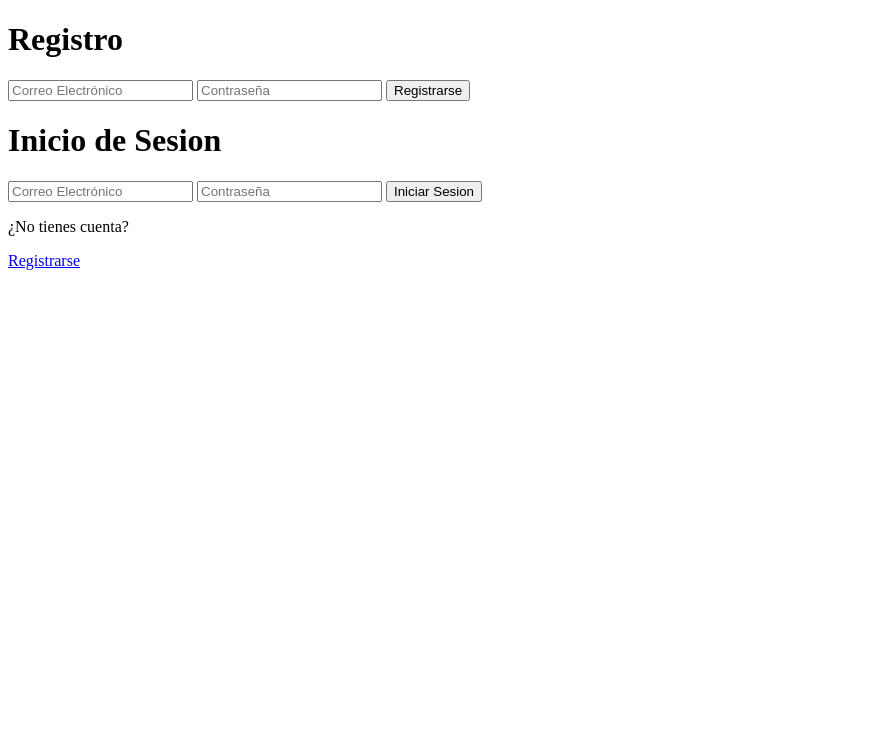
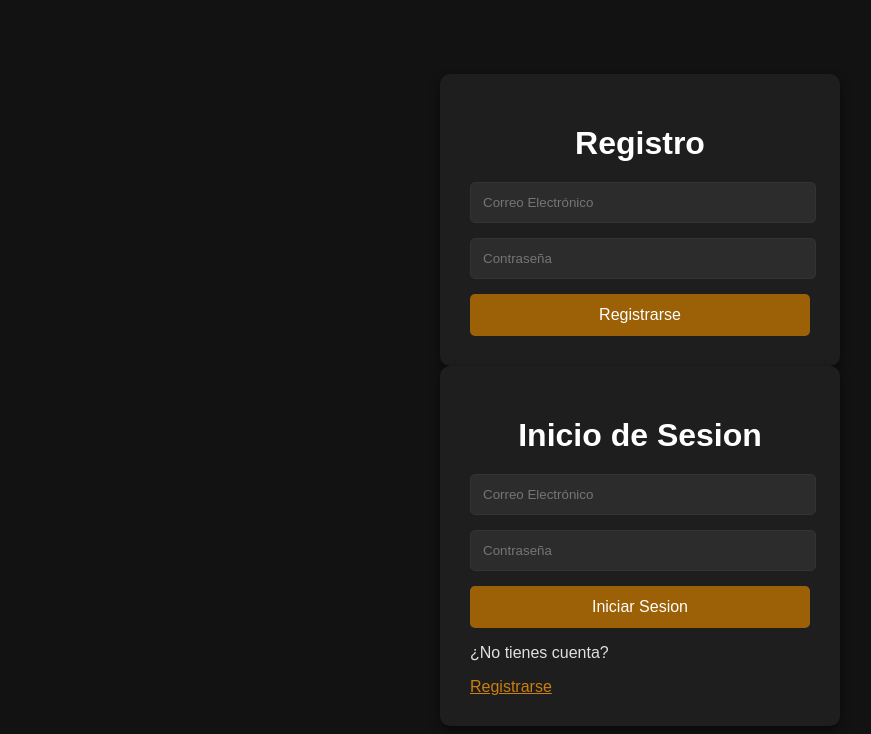
Before and after one commit to FernandoAMoyano/user_auth_express, a website: page public/index.html in a window 1280 px wide. Shown: the whole page, without its empty margins (0-871 px from the left). Drawn offline with Linux system fonts and the light colour scheme.

Commit message:
styles.css

```diff
--- a/public/index.html
+++ b/public/index.html
@@ -3,6 +3,7 @@
   <head>
     <meta charset="UTF-8" />
     <meta name="viewport" content="width=device-width, initial-scale=1.0" />
+    <link rel="stylesheet" href="./styles.css" />
     <title>Autenticación</title>
   </head>
   <body>
@@ -23,7 +24,8 @@
         <button type="submit">Registrarse</button>
       </form>
 
-      <form action="">
+      <!-- Formulario de inicio de sesion -->
+      <form>
         <h1>Inicio de Sesion</h1>
         <input
           type="email"
--- a/public/styles.css
+++ b/public/styles.css
@@ -0,0 +1,74 @@
+body {
+  font-family: Arial, sans-serif;
+  display: flex;
+  justify-content: center;
+  align-items: center;
+  height: 100vh;
+  margin: 0;
+  background-color: #121212;
+  color: #e0e0e0;
+}
+
+form {
+  background: #1e1e1e;
+  padding: 30px;
+  border-radius: 10px;
+  box-shadow: 0 4px 10px rgba(0, 0, 0, 0.5);
+  max-width: 400px;
+}
+
+input {
+  display: block;
+  width: calc(100% - 20px);
+  margin: 15px auto;
+  padding: 12px;
+  border: 1px solid #333;
+  border-radius: 5px;
+  background: #2c2c2c;
+  color: #e0e0e0;
+}
+
+input:focus {
+  outline: none;
+  border-color: #9c6006;
+  box-shadow: 0 0 3px #9c6006;
+}
+
+button {
+  width: 100%;
+  padding: 12px;
+  background: #9c6006;
+  color: white;
+  border: none;
+  border-radius: 5px;
+  cursor: pointer;
+  font-size: 16px;
+  transition: background 0.3s ease;
+}
+
+button:hover {
+  background: #d1891c;
+}
+
+button:active {
+  background: #ca7f0e;
+}
+
+form h1 {
+  text-align: center;
+  margin-bottom: 20px;
+  color: #ffffff;
+}
+
+.hidden {
+  display: none;
+}
+
+#showRegister {
+  color: #ca7f0e;
+}
+
+#form-container {
+  width: 100%;
+  max-width: 400px;
+}
```
